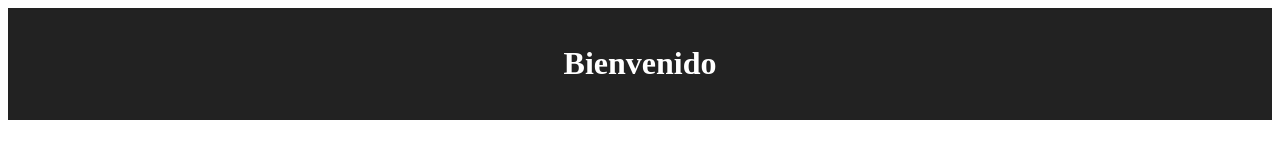
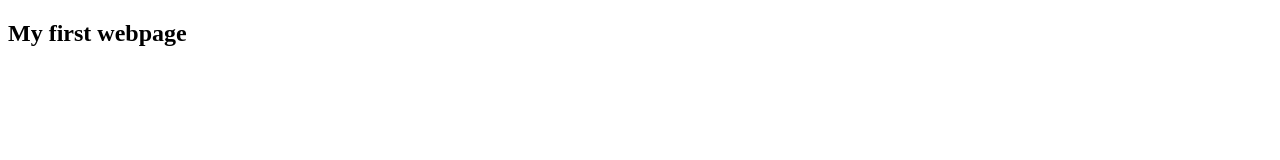
Before and after one commit to DanielRosalesAlanis/MiPrimeraPagina, a plain HTML site: page index.html in a window 1280 px wide. Drawn offline with Linux system fonts and the light colour scheme.

Commit message:
Hice un cambio

```diff
--- a/index.html
+++ b/index.html
@@ -6,8 +6,10 @@
     <title>Document</title>
 </head>
 <body>
-    <header style="background-color: #222; color: #fff; padding: 1rem; text-align: center;">
-        <h1>Bienvenido</h1>
+    <header>
+        <nav>
+            <h1>My first webpage</h1>
+        </nav>
     </header>
 </body>
 </html>
```
